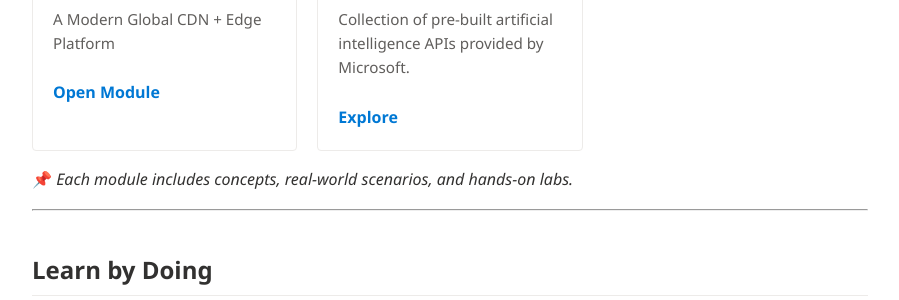
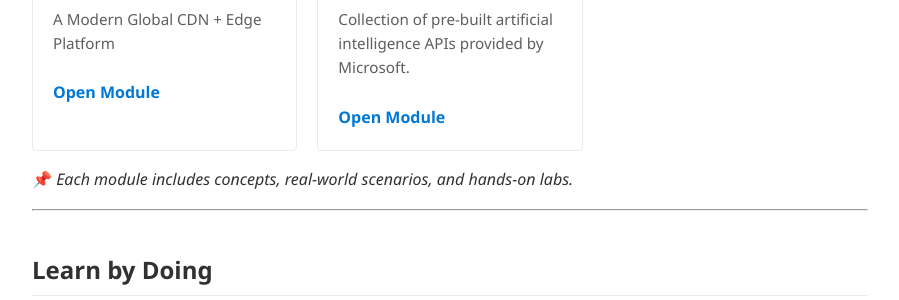
Before and after one commit to Abhiram-Mangde/Course-Azure-for-SREs, a Jekyll site: the page built from docs/index.md, in a window 1280 px wide and 900 px high, scrolled down 2415 px. Shown: the part 154-454 px from the top of the window, without its empty margins (190-1089 px from the left). Built offline with Jekyll 4.4.1, drawn with Linux system fonts in a browser that asks for light colours.

Commit message:
Correct Folder Path

```diff
--- a/docs/index.md
+++ b/docs/index.md
@@ -224,7 +224,7 @@
 <div class="azure-tile">
 <h3>📘 Azure AI Service</h3>
 <p>Collection of pre-built artificial intelligence APIs provided by Microsoft.</p>
-<a href="{{ '/azureservices/Azure AI Service/' | relative_url }}">Explore</a>
+<a href="{{ '/azureservices/Azure AI Services/' | relative_url }}">Open Module</a>
 </div>
 
 </div>
```
Also changed, not shown: docs/azureservices.md (+1 -1 lines).
